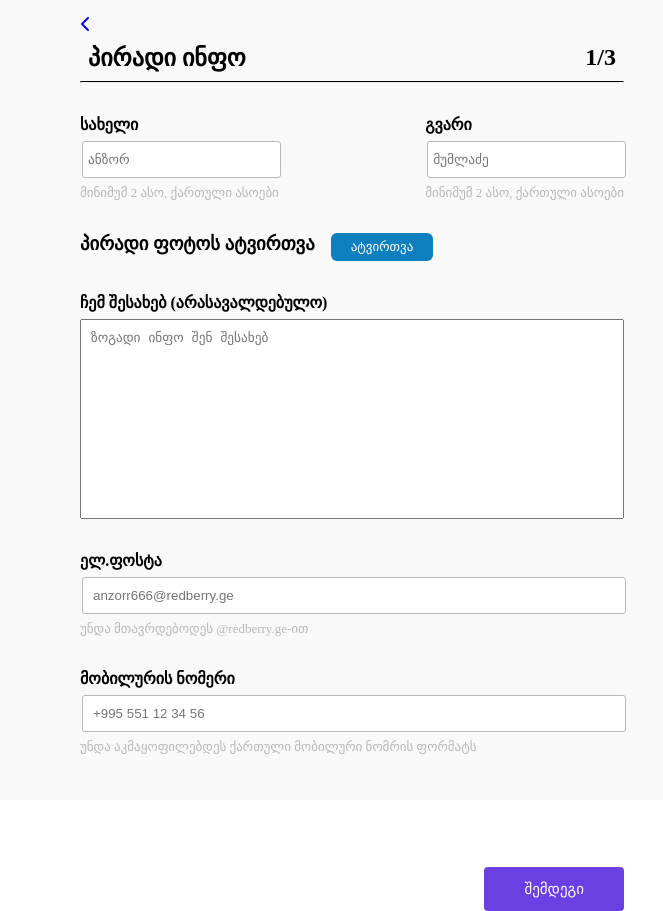
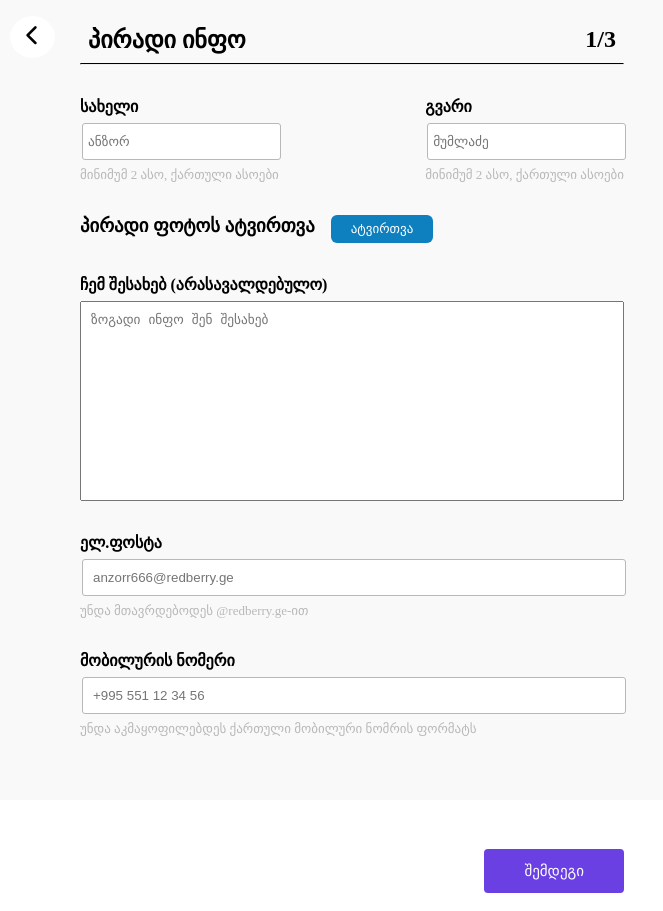
Before and after one commit to nikaKh12/resume-builder, a React (Create React App) app: page /private-info in a window 1280 px wide. Shown: the whole page, without its empty margins (0-663 px from the left). Built offline with nearby package versions, Linux system fonts and the light colour scheme.

Commit message:
Styled go back button

```diff
--- a/src/App.css
+++ b/src/App.css
@@ -205,6 +205,16 @@ textarea {
 .phone {
   position: relative;
 }
+.return {
+  font-size: 1.3rem;
+  position: absolute;
+  left: 0;
+  margin-left: 0.5em;
+  color: black;
+  background-color: white;
+  padding: 0.5em 0.7em;
+  border-radius: 100%;
+}
 
 /* Resume */
 .resume-container {
```
